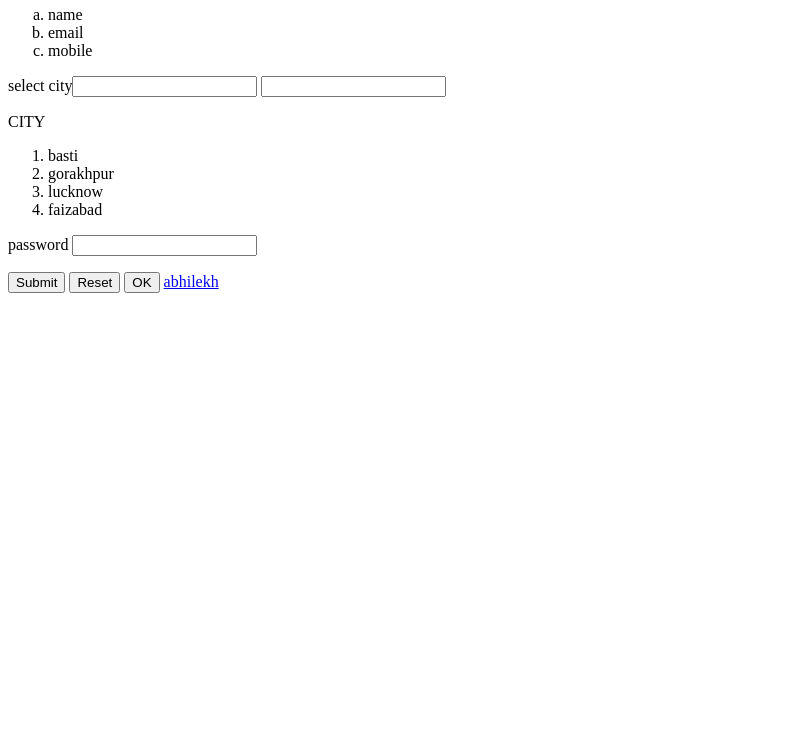
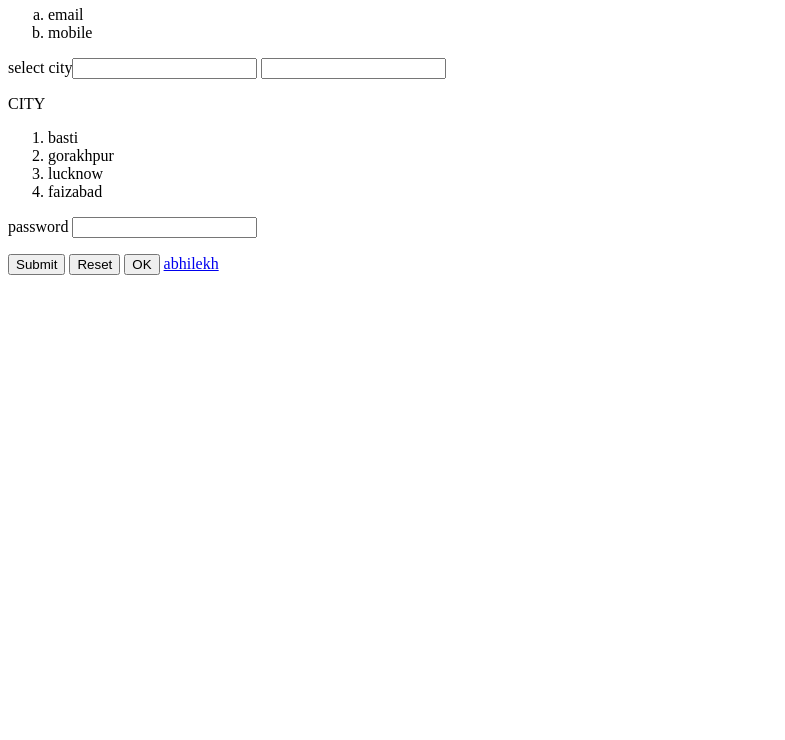
Before and after one commit to abhi241092/chandu, a plain HTML site: page ye lo gya/register.html in a window 1280 px wide. Shown: the part 60-800 px from the top of the page, without its empty margins (0-785 px from the left). Drawn offline with Linux system fonts and the light colour scheme.

Commit message:
i remove name

```diff
--- a/ye lo gya/register.html
+++ b/ye lo gya/register.html
@@ -8,7 +8,7 @@
 </center>
 
 <ol type="a" start="a">
-<li>name</li>
+
 <li>email</li>
 <li>mobile</li>
 
```
